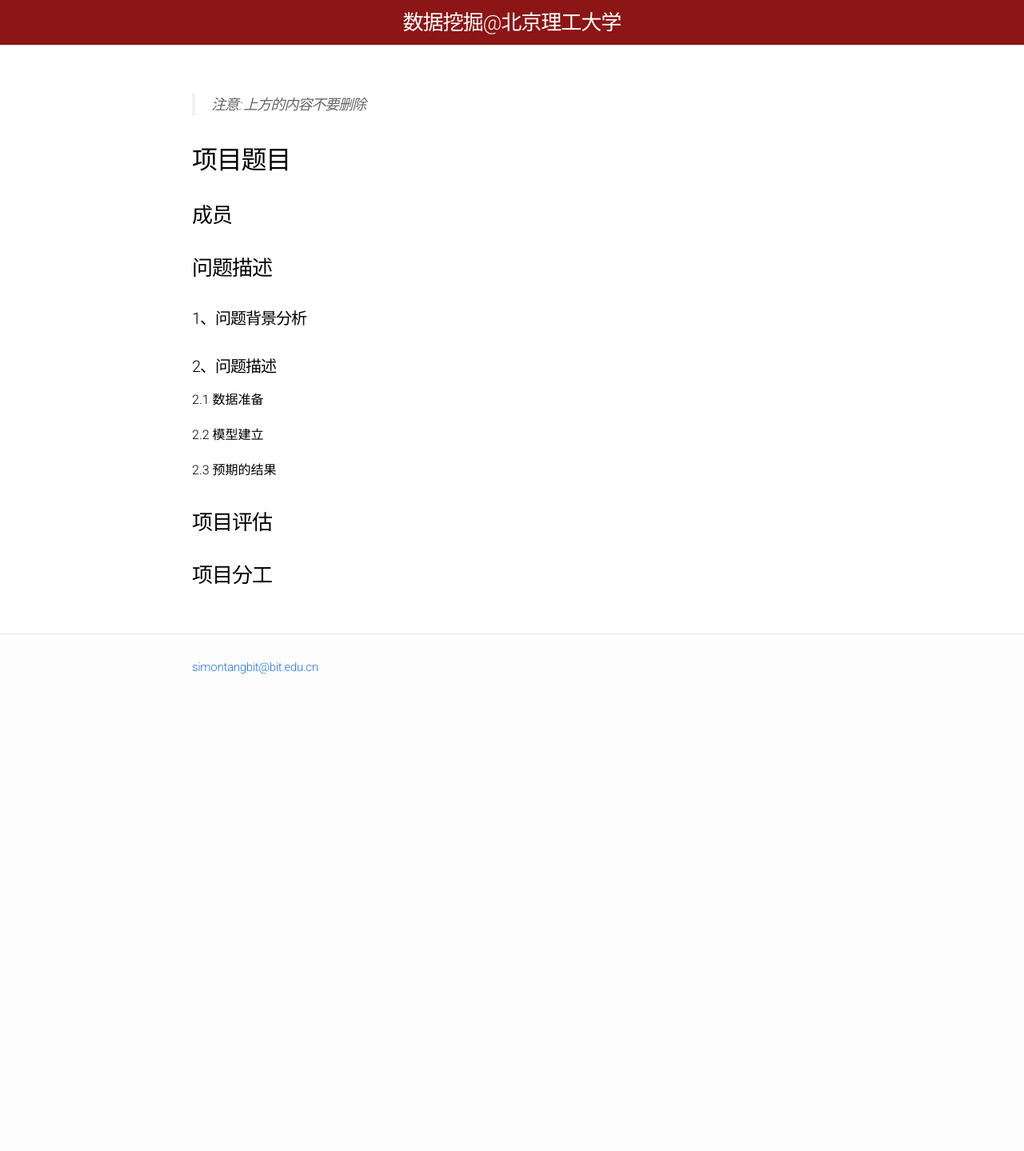
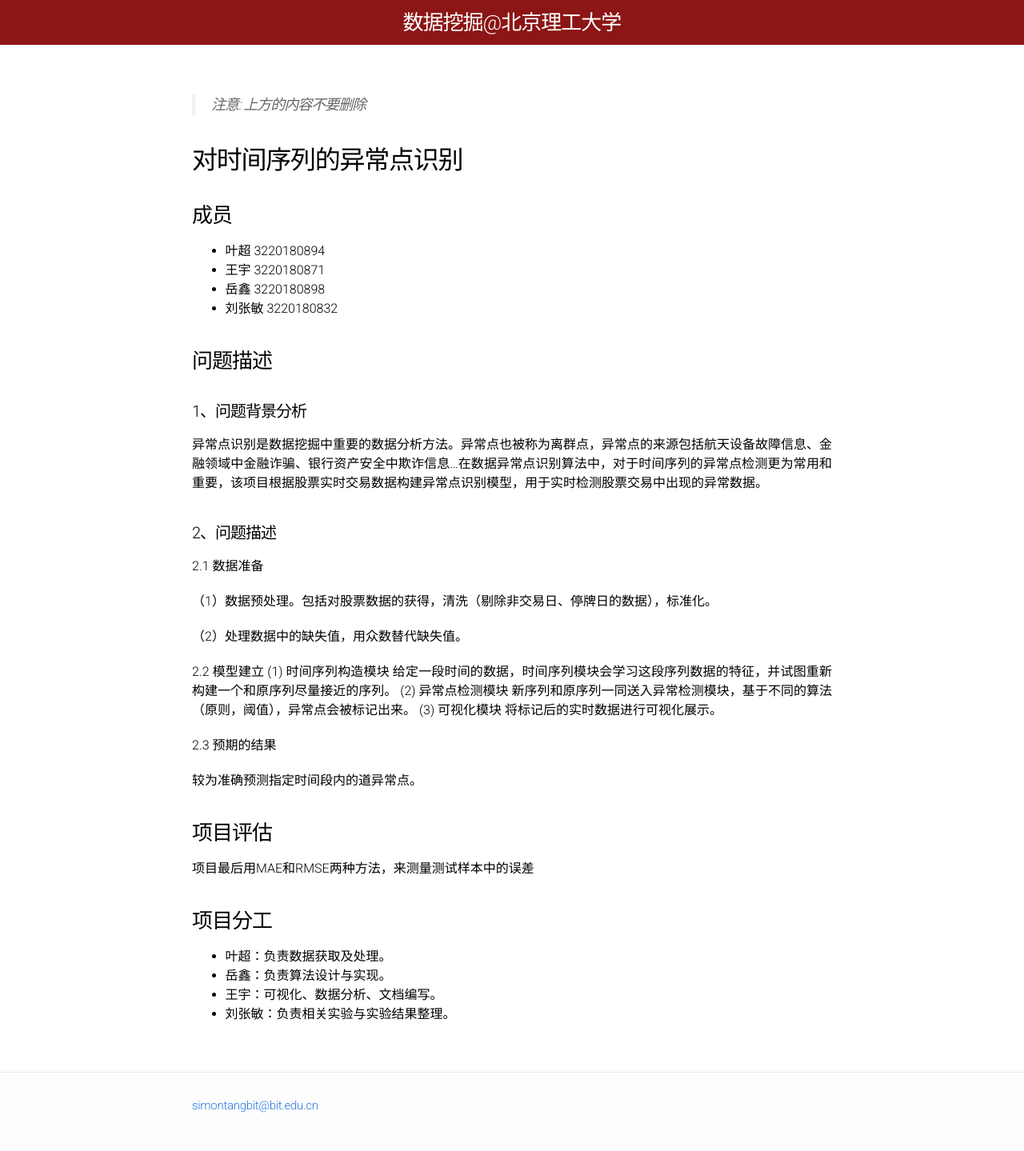
Before and after one commit to BITDM/bitdm.github.io, a Jekyll site: the page built from 2019/projects/P02/proposal.md, in a window 1280 px wide. Shown: the whole page at 80% size. Built offline with Jekyll 4.4.1, drawn with Linux system fonts in a browser that asks for light colours; before the commit the page ends 900 px from its top, so only the background shows below that.

Commit message:
第二组项目提出 (#349)

```diff
--- a/2019/projects/P02/proposal.md
+++ b/2019/projects/P02/proposal.md
@@ -6,24 +6,48 @@ permalink: /2019/projects/p02/proposal/
 
 > 注意: 上方的内容不要删除
 
-## 项目题目
-
+## 对时间序列的异常点识别
 
 ### 成员
 
+- 叶超 3220180894
+- 王宇 3220180871
+- 岳鑫 3220180898
+- 刘张敏 3220180832
 
 ### 问题描述
 
 #### 1、问题背景分析
 
+异常点识别是数据挖掘中重要的数据分析方法。异常点也被称为离群点，异常点的来源包括航天设备故障信息、金融领域中金融诈骗、银行资产安全中欺诈信息...在数据异常点识别算法中，对于时间序列的异常点检测更为常用和重要，该项目根据股票实时交易数据构建异常点识别模型，用于实时检测股票交易中出现的异常数据。
+
 #### 2、问题描述
 
 2.1 数据准备
 
+（1）数据预处理。包括对股票数据的获得，清洗（剔除非交易日、停牌日的数据），标准化。
+
+（2）处理数据中的缺失值，用众数替代缺失值。
+
 2.2 模型建立
+ (1) 时间序列构造模块
+     给定一段时间的数据，时间序列模块会学习这段序列数据的特征，并试图重新构建一个和原序列尽量接近的序列。
+ (2) 异常点检测模块
+     新序列和原序列一同送入异常检测模块，基于不同的算法（原则，阈值），异常点会被标记出来。
+ (3) 可视化模块
+     将标记后的实时数据进行可视化展示。
 
 2.3 预期的结果
 
+较为准确预测指定时间段内的道异常点。
+
 ### 项目评估
 
+项目最后用MAE和RMSE两种方法，来测量测试样本中的误差
+
 ### 项目分工
+
+- 叶超：负责数据获取及处理。
+- 岳鑫：负责算法设计与实现。
+- 王宇：可视化、数据分析、文档编写。
+- 刘张敏：负责相关实验与实验结果整理。
```
